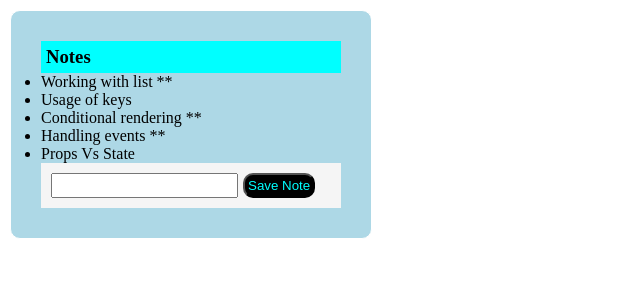
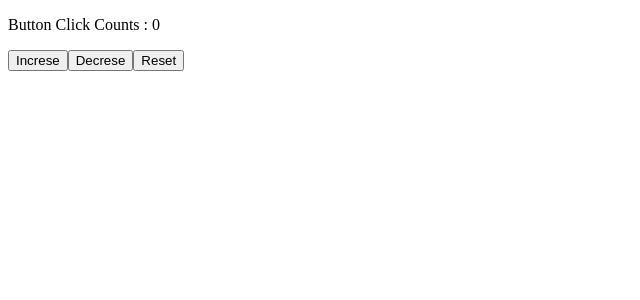
Before and after one commit to BL-Vinoth/ReactConcepts, a React (Vite) app: page / in a window 1280 px wide. Shown: the top 300 px of the page, without its empty margins (0-640 px from the left). Built offline with nearby package versions, Linux system fonts and the light colour scheme.

Commit message:
useEffect hook

```diff
--- a/src/App.jsx
+++ b/src/App.jsx
@@ -1,25 +1,34 @@
-import Note from "./Components/Note";
-import "./App.css";
-function App({notes}){
-  const addNote = (event) => {
-    event.preventDefault() ;
-    console.log("button Clicked" , event.target);
+/*
+  Hooks:
+    - any function that starts with "use" is called a hook
+    - they are special functions that are available only while React is rendering.
+
+    To create a counter, where the value is increased as a function of time or at the click of a button.
+*/
+
+import React from "react" ;
+import { useState } from "react";
+function App(){
+  const [counter, setCounter] = useState(0);
+
+  const handlePlus = () => {
+    setCounter(counter + 1);
   }
+
+  const handleMinus = () => {
+    setCounter(counter - 1);
+  }
+
+  const handleZero = () => {
+    setCounter(0);
+  }
+
   return(
-    <div className="content">
-      <h3>Notes</h3>
-      <ul>
-        {
-          notes.map(note =>
-            <Note key={note.id} note = {note}/>
-          )
-        }
-      </ul>
-      <form onSubmit={addNote}>
-        <input/>
-        <button type="submit"> Save Note</button>
-      </form>
-
+    <div>
+        <p>Button Click Counts : { counter }</p>
+        <button onClick={handlePlus} >Increse</button>
+        <button onClick={handleMinus} >Decrese</button>
+        <button onClick={handleZero} >Reset</button>
     </div>
   )
 }
```
